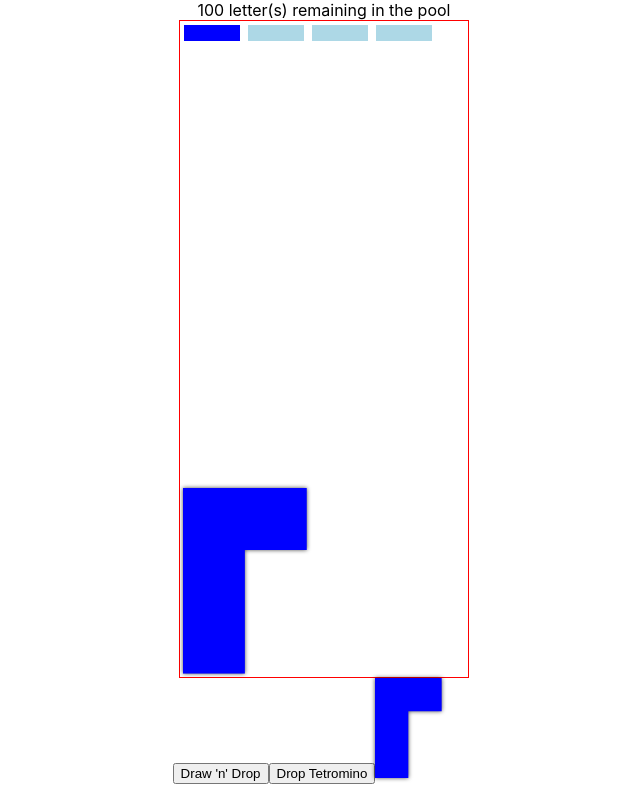
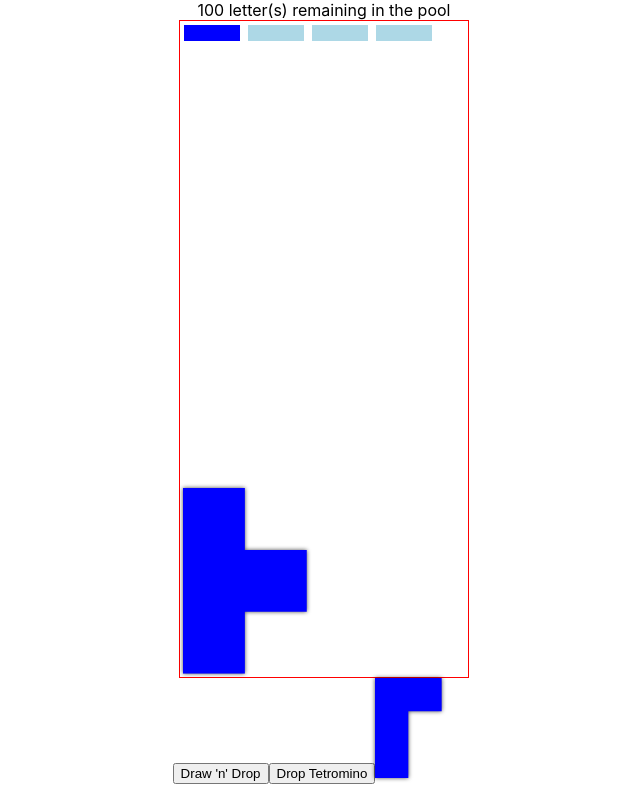
Before and after one commit to bdougsand/tetranagrams, a React (Create React App) app: page / in a window 1280 px wide. Both pictures are taken after a click on the button "Drop Tetromino". Shown: the whole page, without its empty margins (316-956 px from the left). Built offline with nearby package versions, Linux system fonts and the light colour scheme.

Commit message:
WIP: Render tetromino on board
Co-authored-by: Sasha Goldberg <sashamaryl@gmail.com>

```diff
--- a/src/App.css
+++ b/src/App.css
@@ -76,8 +76,16 @@
   padding: 0.2em;
 }
 
+.tile-wrapper.swapping-tile {
+    z-index: 10;
+}
+
 .tile-wrapper.swapping-tile .tile {
   background-color: lightsalmon !important;
+}
+
+.tile-wrapper.swapping-tile .tetromino {
+    fill: lightsalmon;
 }
 
 .board.swapping .tile-wrapper:hover .tile {
@@ -103,5 +111,17 @@
     /* stroke: black;
     stroke-width: 0.1px; */
     transform: scaleY(-1);
+    pointer-events: none;
+}
+
+.tetromino.wide {
+    width: 100%;
+}
+
+.tetromino.tall {
     height: 100%;
 }
+
+.tetromino * {
+    pointer-events: painted;
+}
--- a/src/App.js
+++ b/src/App.js
@@ -1,4 +1,5 @@
-import React, { useEffect, useRef, useState } from 'react';
+import * as React from 'react';
+import { useEffect, useRef, useState } from 'react';
 import logo from './logo.svg';
 import './App.css';
 
@@ -71,6 +72,20 @@ const initGame = () => {
 const isBlank = tile => (tile === ' ');
 
 const isTetromino = tile => tile.tetromino;
+
+/** @type {(shape: string[]) => [number, number]} */
+const getShapeDimensions = shape => {
+  const w = shape.reduce(((max, row) => Math.max(max, row.length)), 0);
+
+  return [w, shape.length];
+};
+
+/** @type {(game: GameState) => [number, number]} */
+const getTetrominoDimensions = (game, id) => {
+  const tetro = game.tetrominos[id];
+
+  return tetro ? getShapeDimensions(tetro.shape) : null;
+};
 
 // check if TileData is a tetromino, then return all cells that are part of tetramino
 
@@ -207,7 +222,7 @@ function gameTick(game, tick) {
   return game;
 }
 
-function dropTetromino(game) {
+function dropTetromino(game, shape=Shapes[2]) {
   const { board, selectedColumn, _nextId, tetrominos } = game;
   const row = findEmptyRow(board, selectedColumn);
   let newRow;
@@ -236,7 +251,7 @@ function dropTetromino(game) {
     tetrominos: {
       ...tetrominos,
       [_nextId]: {
-        shape: Shapes[0]
+        shape
       }
     }
   };
@@ -308,6 +323,7 @@ const Tile = ({tile}) => {
 
 /** @typedef {TileData[][]} BoardState */
 
+/** @type {React.FunctionComponent<{ game: GameState, TileComponent: any, dispatch: any }>} */
 const Board = ({ game, TileComponent=Tile, dispatch }) => {
   const { board: data, columns, rows, selectedColumn, swapping } = game;
 
@@ -322,6 +338,26 @@ const Board = ({ game, TileComponent=Tile, dispatch }) => {
       return (
           row.map((tile, c) => {
             const blank = isBlank(tile);
+            const tetro = isTetromino(tile) && game.tetrominos[tile.id];
+            const row = rows-r+1;
+
+            const style = {
+              gridColumnStart: c+1,
+              gridRowStart: row
+            };
+            let tetroClasses = '';
+
+            if (tetro) {
+              const [w, h] = getShapeDimensions(tetro.shape);
+              Object.assign(style, {
+                gridColumnEnd: c+1+w,
+                gridRowStart: row-(h-1),
+                gridRowEnd: row+1,
+              });
+
+              tetroClasses = w > h ? 'wide' : 'tall';
+            }
+
             return (
               <div className={"tile-wrapper" + (blank ? ' blank' : '') +
                               (swapping && swapping[0] === r && swapping[1] === c ? ' swapping-tile' : '')}
@@ -332,17 +368,12 @@ const Board = ({ game, TileComponent=Tile, dispatch }) => {
                       dispatch({ type: 'START_SWAPPING', payload: { row: r, column: c } });
                     }
                   }}
-                   style={{
-                     gridColumnStart: `${c+1}`,
-                     gridColumnEnd: isTetromino(tile) ? c+2 : null,
-                     gridRowStart: isTetromino(tile) ? rows-r+1-2 : `${rows-r+1}`,
-                     gridRowEnd: isTetromino(tile) ? rows-r+2 : null
-                    }}
+                   style={style}
                    key={tile.id} >
-                {isBlank(tile) ? null :
-                isTetromino(tile) ? <TetrominoShape shape={game.tetrominos[tile.id].shape}
-                                        className="tetromino"
-                                         /> :
+                {blank ? null :
+                 tetro ? <TetrominoShape shape={game.tetrominos[tile.id].shape}
+                                         className={`tetromino ${tetroClasses}`}
+                        /> :
                  <TileComponent tile={tile}/>}
               </div>
             );
```
